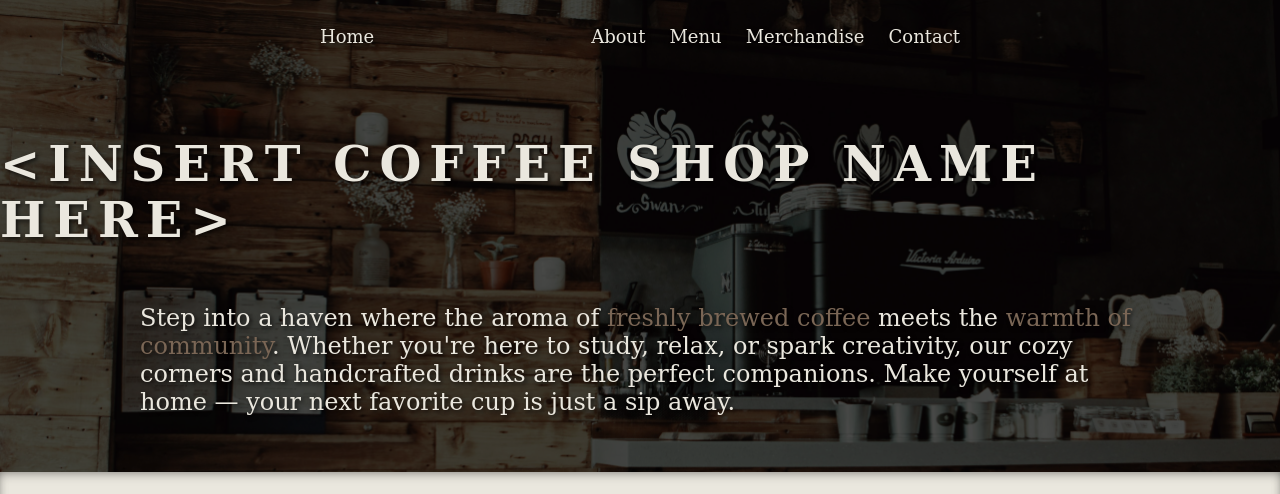
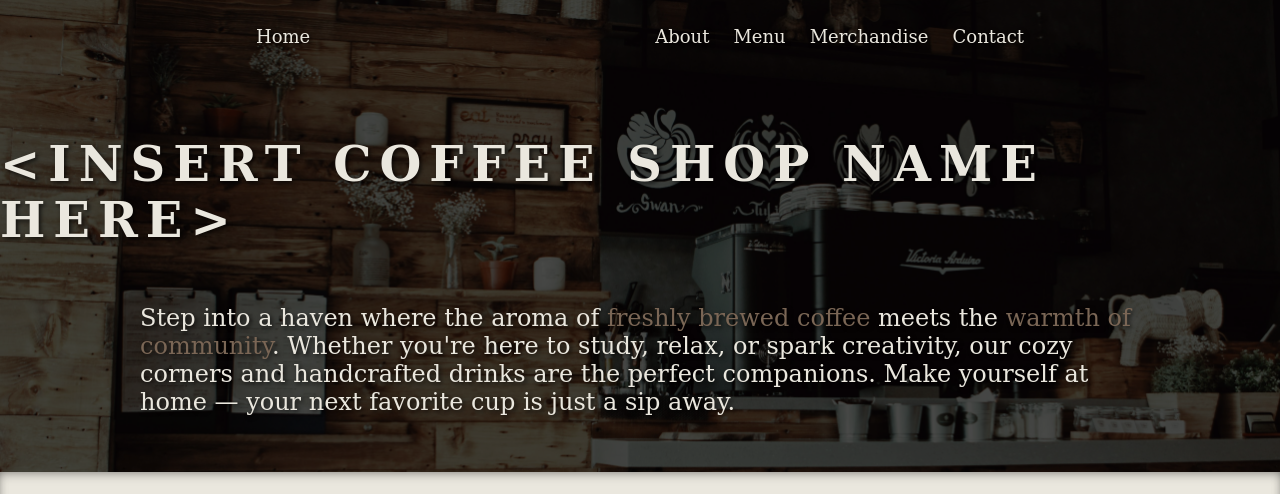
Before and after one commit to RSKonkle/coffee-shop-project, a plain HTML site: page index.html in a window 1280 px wide. Shown: the top 494 px of the page. Drawn offline with Linux system fonts and the light colour scheme.

Commit message:
Edit header width units

```diff
--- a/styles.css
+++ b/styles.css
@@ -38,7 +38,7 @@ body {
     display: flex;
     justify-content: space-between;
     align-items: center;
-    padding: 12px 40vh;
+    padding: 12px 20vw;
     height: 6vh;
     position: relative;
     z-index: 2;
```
